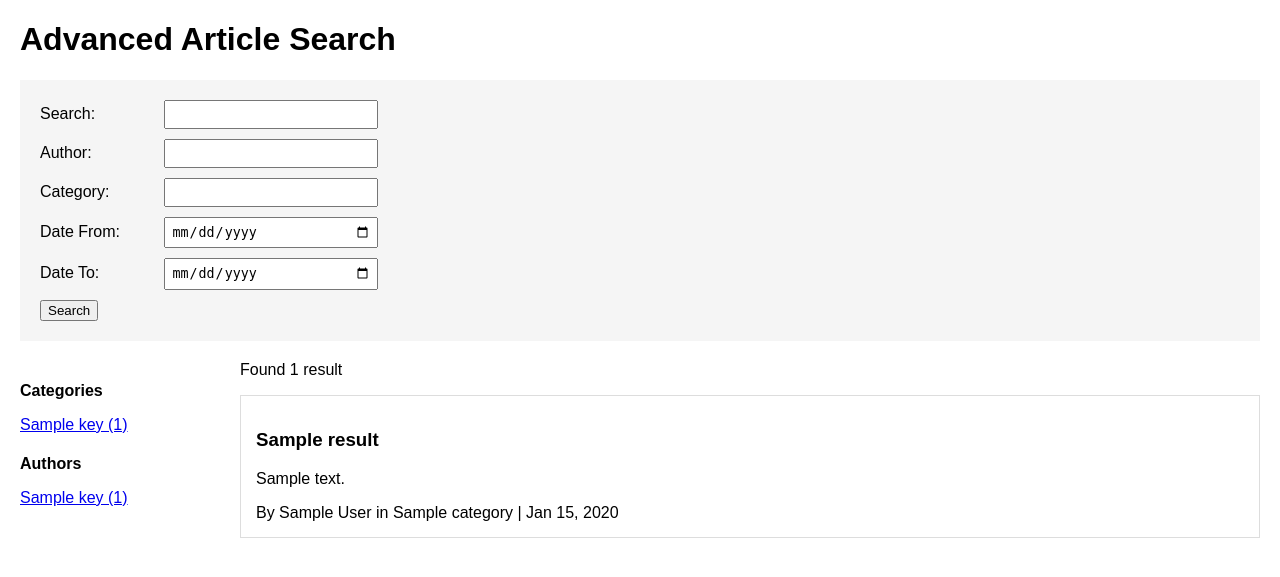
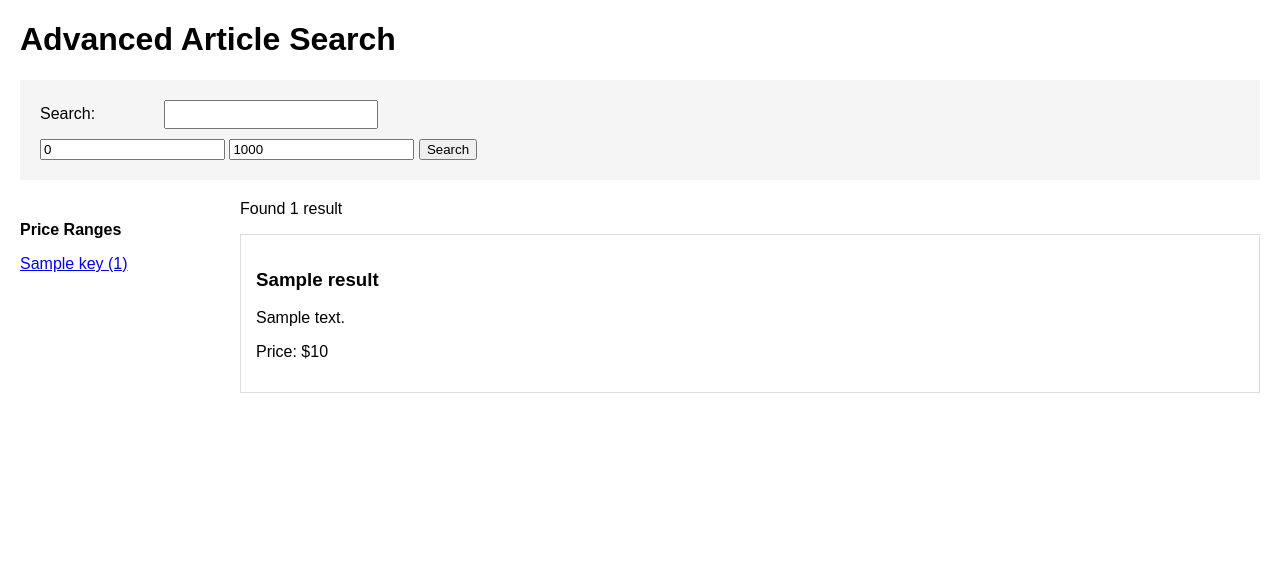
Before and after one commit to KShivendu/django-vector-search, a Django app: template templates/ecommerce/advanced_search.html in a window 1280 px wide. Shown: the top 577 px of the page. Run offline with Django 5.2, Linux system fonts and the light colour scheme; the template is opened without the code that fills it: most values are stand-ins (such as "Sample title", 1, 10 or a date in 2020).

```diff
--- a/ecommerce/models.py
+++ b/ecommerce/models.py
@@ -1,4 +1,5 @@
 from django.db import models
+
 
 class Product(models.Model):
     name = models.CharField(max_length=255)
--- a/manage.py
+++ b/manage.py
@@ -1,5 +1,6 @@
 #!/usr/bin/env python
 """Django's command-line utility for administrative tasks."""
+
 import os
 import sys
 
--- a/templates/ecommerce/advanced_search.html
+++ b/templates/ecommerce/advanced_search.html
@@ -1,7 +1,11 @@
 <!DOCTYPE html>
-<html>
+<html lang="en">
     <head>
         <title>Advanced Search</title>
+        <meta name="keywords"
+              content="advanced search, articles, ecommerce, django">
+        <meta name="description"
+              content="Advanced search page for articles with multiple filters and facets.">
         <style>
         body { font-family: Arial, sans-serif; margin: 20px; }
         .search-form { background: #f5f5f5; padding: 20px; margin-bottom: 20px; }
@@ -19,71 +23,62 @@
     </head>
     <body>
         <h1>Advanced Article Search</h1>
-
-    <form method="GET" class="search-form">
+        <form method="get" class="search-form">
             <div class="form-row">
                 <label>Search:</label>
                 <input type="text" name="q" value="{{ request.GET.q }}">
             </div>
-        <div class="form-row">
-            <label>Author:</label>
-            <input type="text" name="author" value="{{ request.GET.author }}">
-        </div>
-        <div class="form-row">
-            <label>Category:</label>
-            <input type="text" name="category" value="{{ request.GET.category }}">
-        </div>
-        <div class="form-row">
-            <label>Date From:</label>
+            <!-- <div class="form-row">
+                <label>Min Price From:</label>
                 <input type="date" name="date_from" value="{{ request.GET.date_from }}">
             </div>
             <div class="form-row">
                 <label>Date To:</label>
                 <input type="date" name="date_to" value="{{ request.GET.date_to }}">
-        </div>
+</div> -->
+            <!-- Let's add a slider for min and max range: -->
+            <input id="min_price"
+                   name="min_price"
+                   value="{{ request.GET.min_price|default:0 }}"
+                   placeholder="Min Price">
+            <input id="max_price"
+                   name="max_price"
+                   value="{{ request.GET.max_price|default:1000 }}"
+                   placeholder="Max Price">
             <button type="submit">Search</button>
         </form>
-
         <div class="facets">
-        <div class="facet">
+            <!-- <div class="facet">
                 <h4>Categories</h4>
                 <ul>
                     {% for category in facets.categories %}
                         <li>
-                        <a href="?{{ request.GET.urlencode }}&category={{ category.key }}">
-                            {{ category.key }} ({{ category.count }})
-                        </a>
+                            <a href="?{{ request.GET.urlencode }}&category={{ category.key }}">{{ category.key }} ({{ category.count }})</a>
                         </li>
                     {% endfor %}
                 </ul>
             </div>
-
+             -->
+            <!-- Price histogram buckets: -->
             <div class="facet">
-            <h4>Authors</h4>
+                <h4>Price Ranges</h4>
                 <ul>
-                {% for author in facets.authors %}
+                    {% for bucket in facets.price_histogram %}
                         <li>
-                        <a href="?{{ request.GET.urlencode }}&author={{ author.key }}">
-                            {{ author.key }} ({{ author.count }})
-                        </a>
+                            <a href="?{{ request.GET.urlencode }}&price_range={{ bucket.key }}">{{ bucket.key }} ({{ bucket.count }})</a>
                         </li>
                     {% endfor %}
                 </ul>
             </div>
         </div>
-
         <div class="results">
             {% if total_hits > 0 %}
                 <p>Found {{ total_hits }} result{{ total_hits|pluralize }}</p>
-
                 {% for result in results %}
                     <div class="result-item">
-                    <h3>{{ result.title }}</h3>
-                    <p>{{ result.content }}</p>
-                    <div class="meta">
-                        By {{ result.author }} in {{ result.category }} |
-                        {{ result.created_at|date:"M d, Y" }}
-                    </div>
+                        <h3>{{ result.name }}</h3>
+                        <p>{{ result.description }}</p>
+                        <p>Price: ${{ result.price }}</p>
                     </div>
                 {% empty %}
                     <p>No results found.</p>
```
Also changed, not shown: ecommerce/documents.py (+8 -11 lines), ecommerce/settings.py (+3 -9 lines), templates/ecommerce/search.html (+19 -16 lines), .pre-commit-config.yaml (added), README.md, ecommerce/migrations/0001_initial.py. Lines whose indentation alone changed are shown as unchanged.
